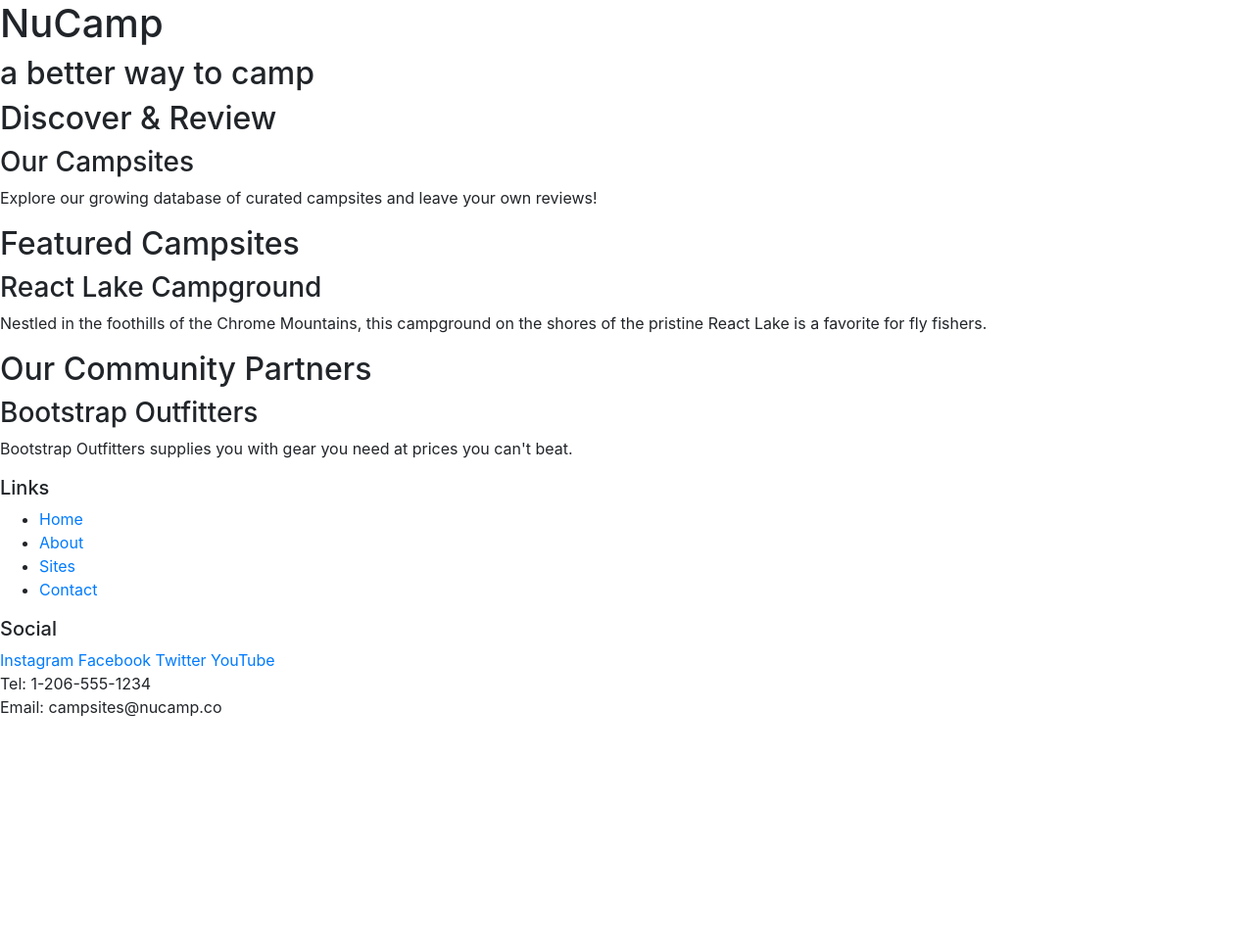
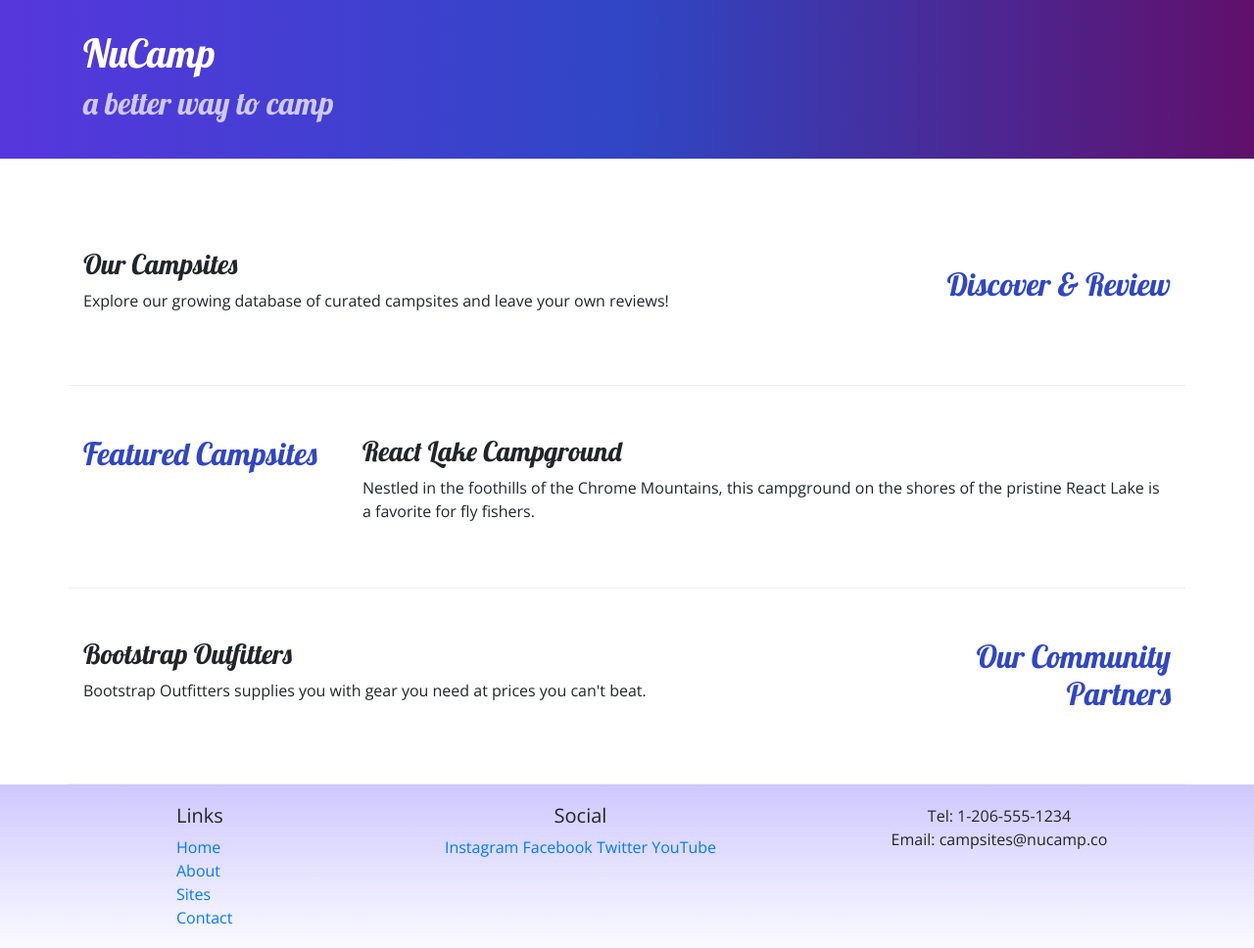
Before and after one commit to Emad-84/Campsite-bootstrap, a website: page index.html in a window 1280 px wide. Shown: the whole page at 98% size. Before the commit the page ends 800 px from the top, so only its background shows below. Drawn offline with nearby package versions, Linux system fonts and the light colour scheme.

Commit message:
second commit

```diff
--- /dev/null
+++ b/css/styles.css
@@ -0,0 +1,34 @@
+body {
+    font-family: "open sans", sans-serif;
+
+}
+
+h1, h2, h3 {
+    font-family:"lobster", cursive ;
+}
+
+h2 {
+    color: #3046c5;;
+}
+
+header h2 {
+    color: #cec8ff;
+}
+
+footer {
+    background-image: linear-gradient(#CEC8FF, white);
+    padding: 20px 0;
+}
+
+.jumbotron {
+    padding: 30px;
+    background-image: linear-gradient(to right, #5637DD, #3046C5, #60106B);
+    color: white;
+
+}
+
+.row-content {
+    padding: 50px 0;
+    border-bottom: 1px ridge;
+    min-height: 200px;
+}
--- a/index.html
+++ b/index.html
@@ -6,58 +6,89 @@
         <meta name="viewport" content="width=device-width, initial-scale=1" />
 
         <!-- Bootstrap CSS -->
-        <link rel="stylesheet" href="node_modules/bootstrap/dist/css/bootstrap.min.css" />
+        <link rel="stylesheet" href="node_modules/bootstrap/dist/css/bootstrap.min.css" /><link rel="stylesheet">
+        <link rel="stylesheet" href="https://fonts.googleapis.com/css?family=Lobster|Open+Sans"/>
+        <link rel="stylesheet" href="css/styles.css"/>
 
         <title>NuCamp: A Better Way To Camp</title>
     </head>
 
 <body>
 
-    <header>
-        <div>
+    <header class="jumbotron jumbotron-fluid">
+        <div class = "container">
+            <div class="row">
+                <div class="col">
                     <h1>NuCamp</h1>
                     <h2>a better way to camp</h2>
                 </div>
+            </div>
+        </div>
     </header>
 
-    <div>
-        <h2>Discover & Review</h2>
+    <div class="container">
+
+        <div class="row row-content
+        align-items-center">
+            <div class="col-sm-4 order-sm-last col-md-3">
+                <h2 class="text-sm-right">Discover & Review</h2>
+            </div>
+            <div class="col">
                 <h3>Our Campsites</h3>
-        <p>Explore our growing database of curated campsites and leave your own reviews!</p>
+                <p class="d-none d-sm-block">Explore our growing database of curated campsites and leave your own reviews!</p>
+            </div>
         </div>
 
-    <div>
+        <div class="row row-content
+        align-itmes-center">
+            <div class="col-sm-4 col-md-3">
                 <h2>Featured Campsites</h2>
+            </div>
+            <div class="col">
                 <h3>React Lake Campground</h3>
-        <p>Nestled in the foothills of the Chrome Mountains, this campground on the shores of the pristine React Lake is a favorite for fly fishers.</p>
+                <p class="d-none d-sm-block">Nestled in the foothills of the Chrome Mountains, this campground on the shores of the pristine React Lake is a favorite for fly fishers.</p>
+            </div>
         </div>
 
-    <div>
-        <h2>Our Community Partners</h2>
+        <div class="row row-content
+        align-itmes-center">
+            <div class="col-sm-4 order-sm-last col-md-3">
+                <h2 class="text-sm-right">Our Community Partners</h2>
+            </div>
+
+                <div class="col">
                 <h3>Bootstrap Outfitters</h3>
-        <p>Bootstrap Outfitters supplies you with gear you need at prices you can't beat.</p>
+                <p class="d-none d-sm-block">Bootstrap Outfitters supplies you with gear you need at prices you can't beat.</p>
+                    </div>
+            </div>
         </div>
 
     <footer>
-        <div>
+        <div class="container">
+            <div class="row">
+                <div class="col-4 col-sm-2 offset-1">
                     <h5>Links</h5>
-            <ul>
+                    <ul class="list-unstyled">
                         <li><a href="#">Home</a></li>
-                <li><a href="#">About</a></li>
+                        <li><a href="http://localhost:3000/aboutus.html">About</a></li>
                         <li><a href="#">Sites</a></li>
                         <li><a href="#">Contact</a></li>
                     </ul>
                 </div>
-        <div>
+                <div  class="col-6 col-sm-5
+                text-center">
                     <h5>Social</h5>
                     <a href="http://instagram.com/">Instagram</a>
                     <a href="http://facebook.com/">Facebook</a>
                     <a href="http://twitter.com/">Twitter</a>
                     <a href="http://youtube.com/">YouTube</a>
                 </div>
-        <div>
+                <div class="col-sm-4
+                text-center">
                     Tel: 1-206-555-1234<br />
                 Email: campsites@nucamp.co
+            </div>
+        </div>
     </div>
         </footer>
         <!-- jQuery must come first, then Popper.js, then the Bootstrap JavaScript plugins.-->
```
Also changed, not shown: aboutus.html (added, +105 -0 lines). Lines whose indentation alone changed are shown as unchanged.
